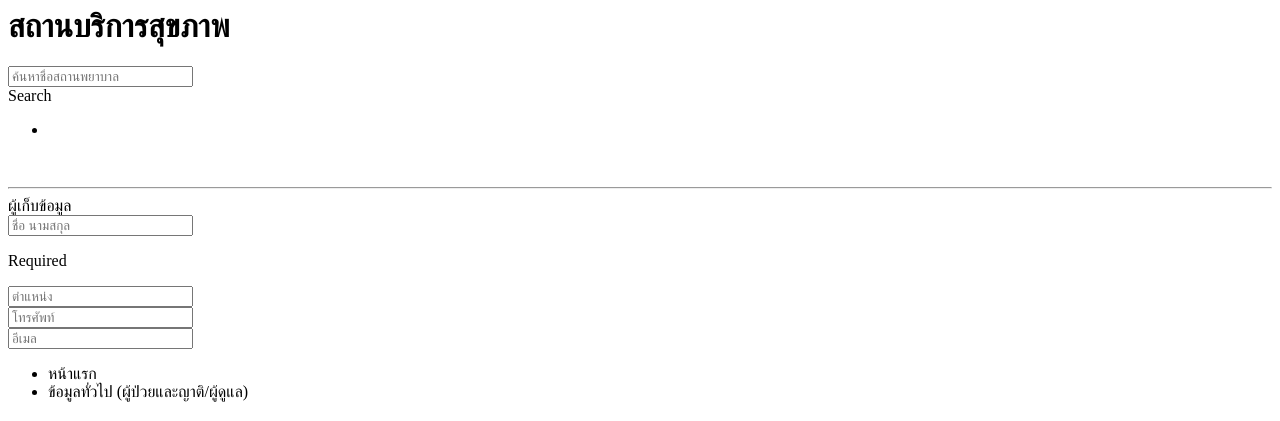
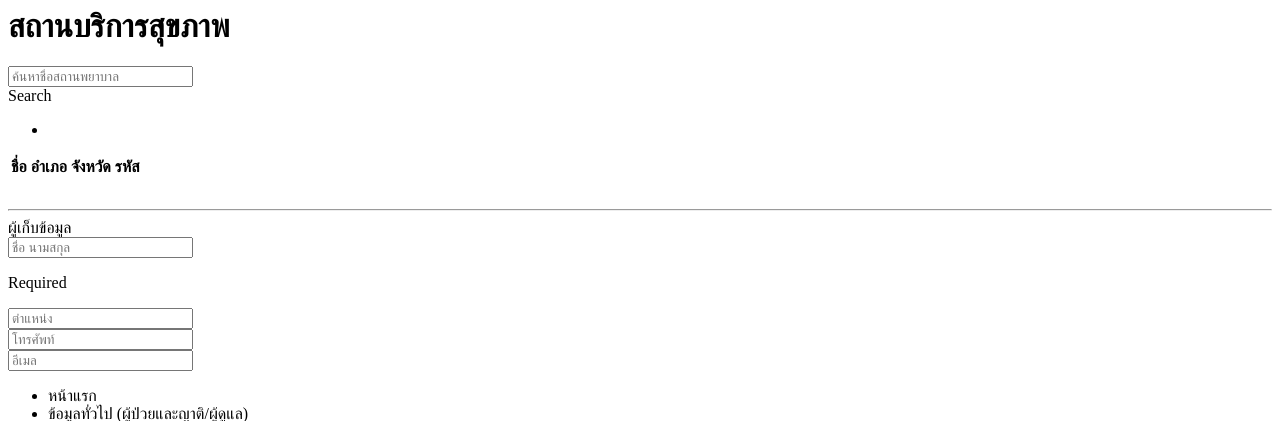
Before and after one commit to likit/dementia-survey-2018, a Flask app: template app/templates/main/hospital.html in a window 1280 px wide. Shown: the top 421 px of the page. Run offline with Flask 2, Linux system fonts and the light colour scheme; the template is opened without the code that fills it, so the values that code supplies are empty; parts of the project's set-up code (start-up, migrations or seed data) failed here and were passed over; some libraries are stand-ins or nearby versions.

```diff
--- a/app/templates/main/hospital.html
+++ b/app/templates/main/hospital.html
@@ -20,11 +20,17 @@
     </ul>
     <div data-bind="if: selectedHospital()">
       <table class="table">
+        <thead>
+          <th>ชื่อ</th>
+          <th>อำเภอ</th>
+          <th>จังหวัด</th>
+          <th>รหัส</th>
+        </thead>
         <tr>
           <td><span data-bind="text: selectedHospital().unit_fullname"></span></td>
-          <td><span data-bind="text: 'อำเภอ ' + selectedHospital().district_name"></span></td>
-          <td><span data-bind="text: 'จังหวัด ' + selectedHospital().province_name"></span></td>
-          <td><span data-bind="text: 'รหัส ' + selectedHospital().unit_id_short"></span></td>
+          <td><span data-bind="text: selectedHospital().district_name"></span></td>
+          <td><span data-bind="text: selectedHospital().province_name"></span></td>
+          <td><span data-bind="text: selectedHospital().unit_id_short"></span></td>
         </tr>
       </table>
     </div>
```
